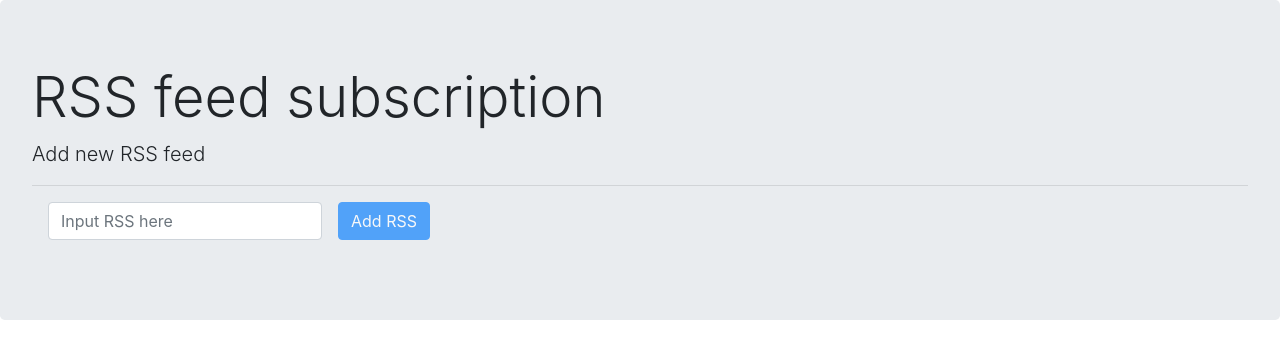
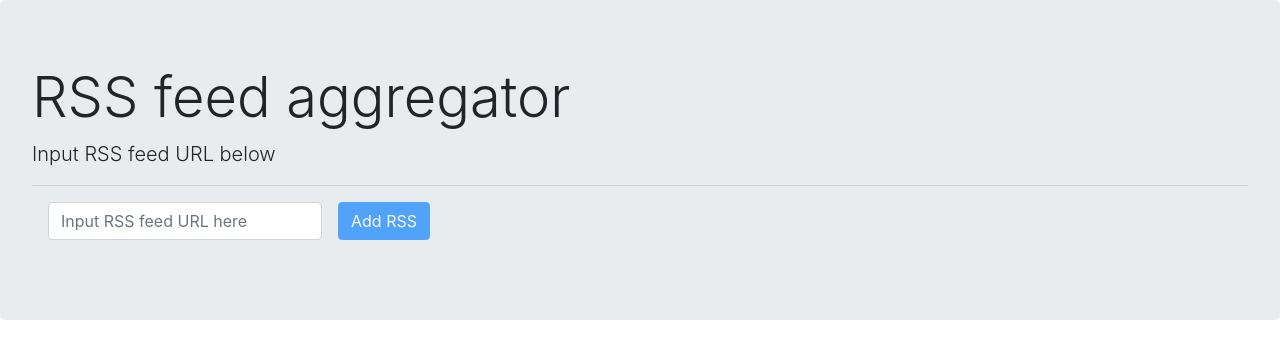
Before and after one commit to it-amalker/frontend-project-lvl3, a website built with webpack: page template.html in a window 1280 px wide. Built offline with nearby package versions, Linux system fonts and the light colour scheme; what melanke-watchjs would draw is missing.

Commit message:
edit naming

```diff
--- a/template.html
+++ b/template.html
@@ -6,20 +6,31 @@
   </head>
   <body>
     <div class="jumbotron mb-1">
-      <h1 class="display-4">RSS feed subscription</h1>
-      <p class="lead">Add new RSS feed</p>
+      <h1 class="display-4">RSS feed aggregator</h1>
+      <p class="lead">Input RSS feed URL below</p>
       <hr class="m-y-2">
       <form class="form form-inline" novalidate>
         <div class="form-group mb-2">
           <label for="feed-name"></label>
-          <input type="text" class="form-control mx-sm-3 mb-2" id="feed-name" placeholder="Input RSS here" value="">
+          <input type="text" class="form-control mx-sm-3 mb-2" id="feed-name" placeholder="Input RSS feed URL here" value="">
           <button class="btn btn-primary mb-2" type="submit" disabled>Add RSS</button>
         </div>
       </form>
     </div>
     <div class="container-fluid"></div>
     <!-- <ul class="list-group list-group-flush">
-      <li class="list-group-item">Cras justo odio</li>
+      <li class="list-group-item">Cras justo odio
+        <ul class="list-group">
+          <li class="list-group-item pb-0 pt-0 border-0">Cras</li>
+          <li class="list-group-item pb-0 pt-0 border-0">Dapibus </li>
+        </ul>
+      </li>
+      <li class="list-group-item">Cras justo odio
+        <ul class="list-group">
+          <li class="list-group-item pb-0 pt-0 border-0">Cras</li>
+          <li class="list-group-item pb-0 pt-0 border-0">Dapibus </li>
+        </ul>
+      </li>
       <li class="list-group-item">Dapibus ac facilisis in</li>
       <li class="list-group-item">Morbi leo risus</li>
       <li class="list-group-item">Porta ac consectetur ac</li>
```
